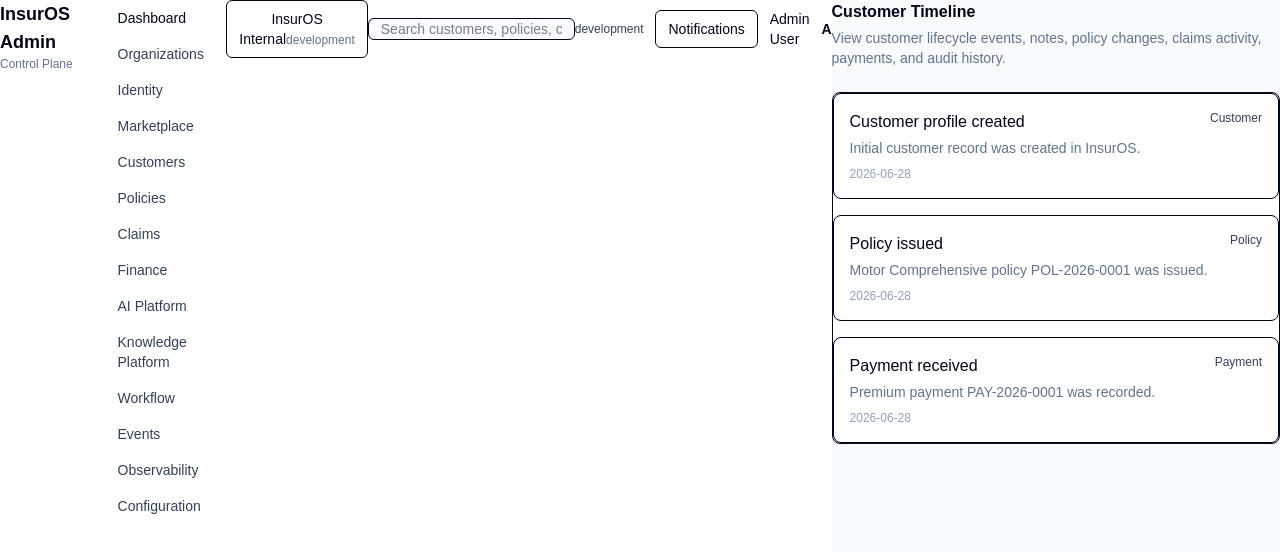
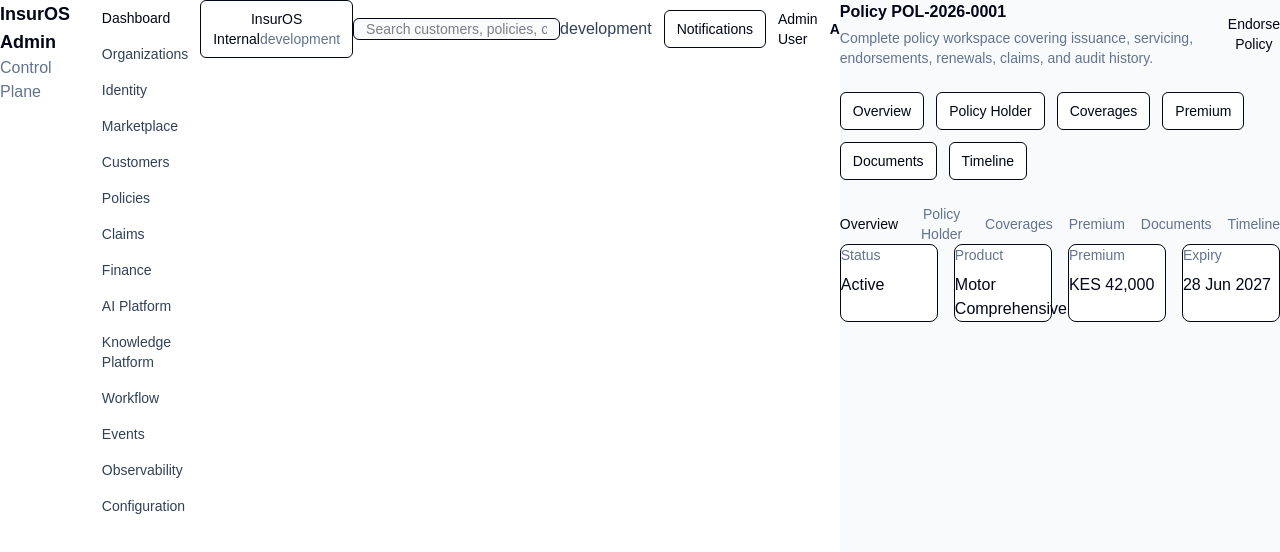
Before and after one commit to Bucrepinfo-lab/InsurOS, a Next.js app in the folder apps/admin/: page /dashboard/customers/1 in a window 1280 px wide. Shown: the top 552 px of the page. Built offline with nearby package versions, Linux system fonts and the light colour scheme; no server answers.

Commit message:
feat(policy): add policy detail workspace foundation

```diff
--- a/apps/admin/src/app/dashboard/customers/[customerId]/page.tsx
+++ b/apps/admin/src/app/dashboard/customers/[customerId]/page.tsx
@@ -1,51 +1,108 @@
-import { Badge, Card, CardContent, DomainModulePage } from '@insuros/ui';
+import Link from 'next/link';
+import {
+  Badge,
+  Button,
+  Card,
+  CardContent,
+  DomainModulePage,
+  Tabs
+} from '@insuros/ui';
 
-const events = [
+const policyId = 'POL-2026-0001';
+
+const tabs = [
   {
-    title: 'Customer profile created',
-    description: 'Initial customer record was created in InsurOS.',
-    type: 'Customer',
-    date: '2026-06-28'
+    id: 'overview',
+    label: 'Overview',
+    href: `/dashboard/policies/${policyId}`
   },
   {
-    title: 'Policy issued',
-    description: 'Motor Comprehensive policy POL-2026-0001 was issued.',
-    type: 'Policy',
-    date: '2026-06-28'
+    id: 'holder',
+    label: 'Policy Holder',
+    href: `/dashboard/policies/${policyId}/holder`
   },
   {
-    title: 'Payment received',
-    description: 'Premium payment PAY-2026-0001 was recorded.',
-    type: 'Payment',
-    date: '2026-06-28'
+    id: 'coverages',
+    label: 'Coverages',
+    href: `/dashboard/policies/${policyId}/coverages`
+  },
+  {
+    id: 'premium',
+    label: 'Premium',
+    href: `/dashboard/policies/${policyId}/premium`
+  },
+  {
+    id: 'documents',
+    label: 'Documents',
+    href: `/dashboard/policies/${policyId}/documents`
+  },
+  {
+    id: 'timeline',
+    label: 'Timeline',
+    href: `/dashboard/policies/${policyId}/timeline`
   }
 ];
 
-export default function CustomerTimelinePage() {
+export default function PolicyDetailPage() {
   return (
     <DomainModulePage
-      title='Customer Timeline'
-      description='View customer lifecycle events, notes, policy changes, claims activity, payments, and audit history.'
+      title="Policy POL-2026-0001"
+      description="Complete policy workspace covering issuance, servicing, endorsements, renewals, claims, and audit history."
+      actions={<Button>Endorse Policy</Button>}
     >
-      <Card>
-        <CardContent>
-          <div className='grid gap-4'>
-            {events.map((event) => (
-              <div key={event.title} className='rounded-lg border p-4'>
-                <div className='flex items-start justify-between gap-4'>
-                  <div>
-                    <p className='font-medium text-slate-950'>{event.title}</p>
-                    <p className='mt-1 text-sm text-slate-500'>{event.description}</p>
-                    <p className='mt-2 text-xs text-slate-400'>{event.date}</p>
-                  </div>
+      <div className="mb-6 flex flex-wrap gap-3">
+        {tabs.map((tab) => (
+          <Link
+            key={tab.id}
+            href={tab.href}
+            className="rounded-md border bg-white px-3 py-2 text-sm font-medium hover:bg-slate-50"
+          >
+            {tab.label}
+          </Link>
+        ))}
+      </div>
 
-                  <Badge tone='neutral'>{event.type}</Badge>
-                </div>
+      <Tabs items={tabs} activeId="overview">
+        <div className="grid gap-4 lg:grid-cols-4">
+
+          <Card>
+            <CardContent>
+              <p className="text-sm text-slate-500">Status</p>
+              <div className="mt-2">
+                <Badge tone="success">Active</Badge>
               </div>
-            ))}
-          </div>
-        </CardContent>
-      </Card>
+            </CardContent>
+          </Card>
+
+          <Card>
+            <CardContent>
+              <p className="text-sm text-slate-500">Product</p>
+              <p className="mt-2 font-medium">
+                Motor Comprehensive
+              </p>
+            </CardContent>
+          </Card>
+
+          <Card>
+            <CardContent>
+              <p className="text-sm text-slate-500">Premium</p>
+              <p className="mt-2 font-medium">
+                KES 42,000
+              </p>
+            </CardContent>
+          </Card>
+
+          <Card>
+            <CardContent>
+              <p className="text-sm text-slate-500">Expiry</p>
+              <p className="mt-2 font-medium">
+                28 Jun 2027
+              </p>
+            </CardContent>
+          </Card>
+
+        </div>
+      </Tabs>
     </DomainModulePage>
   );
 }
```
